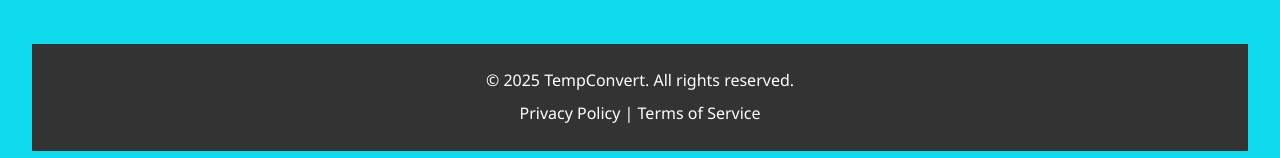
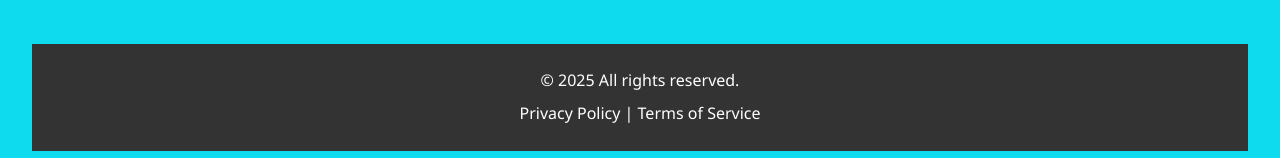
Before and after one commit to Vicky4002/portfolio-site, a plain HTML site: page port.html in a window 1280 px wide. Shown: the part 1008-1166 px from the top of the page. Drawn offline with Linux system fonts and the light colour scheme.

Commit message:
Update port.html

```diff
--- a/port.html
+++ b/port.html
@@ -182,7 +182,7 @@
   <!-- Footer Section -->
 
 <footer>
-    <p>© 2025 TempConvert. All rights reserved.</p>
+    <p>© 2025 All rights reserved.</p>
     <p><a href="https://www.example.com/privacy-policy" target="_blank">Privacy Policy</a> | <a href="https://www.example.com/terms" target="_blank">Terms of Service</a></p>
   </footer>
 
```
